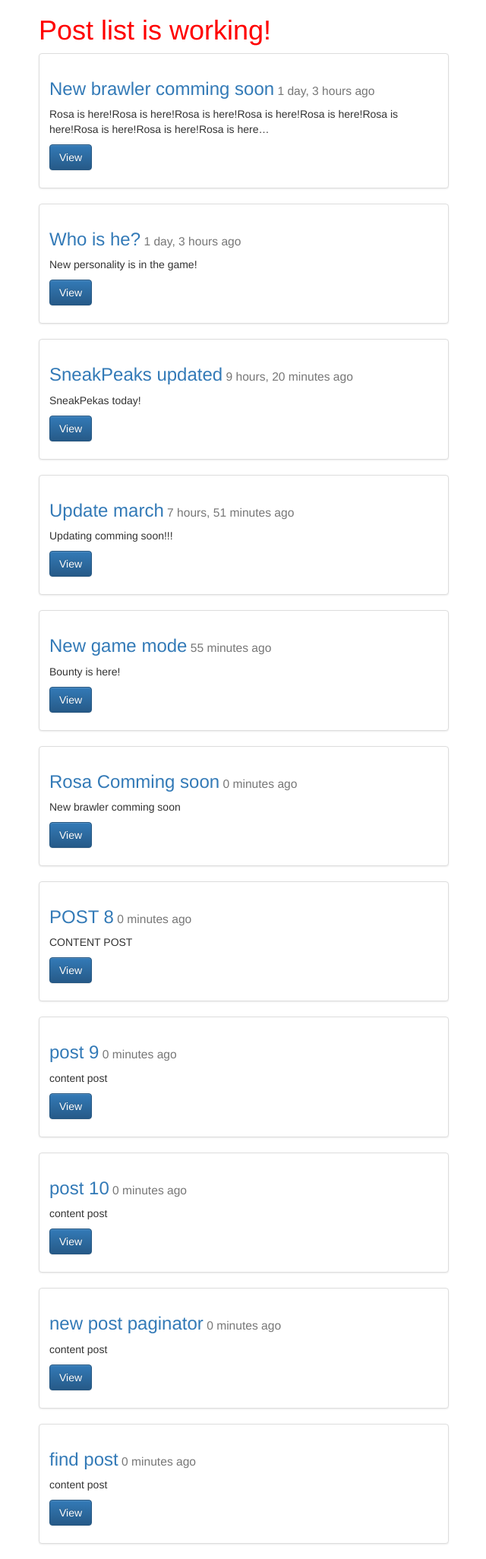
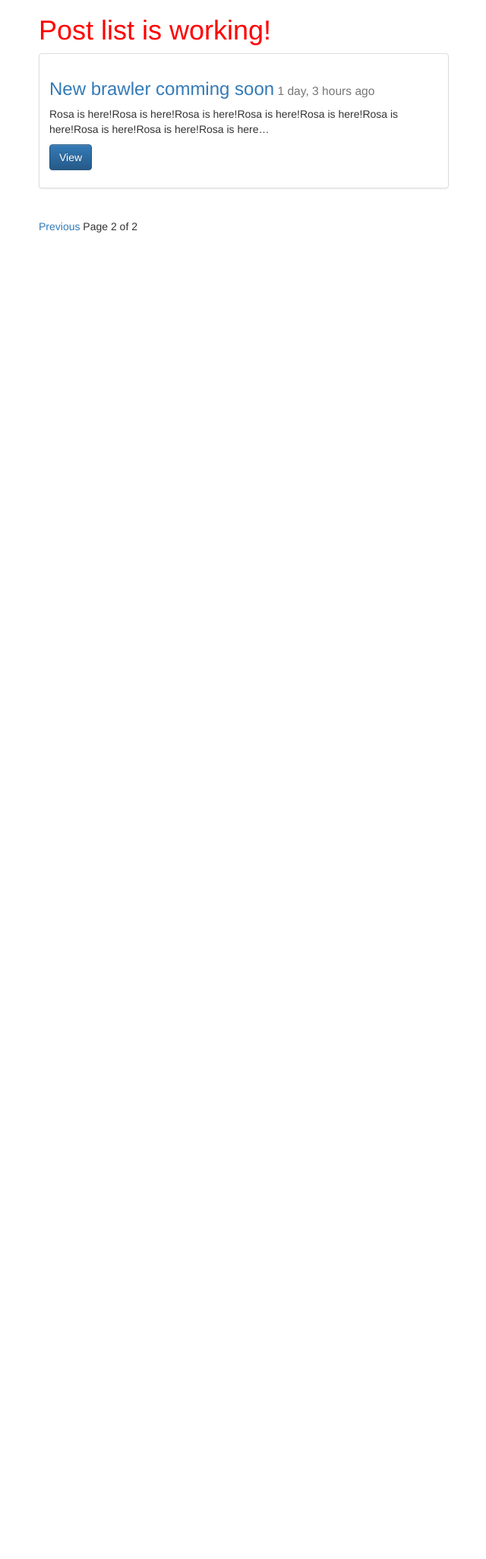
Before and after one commit to SoyLuisNieves/ApiBlogDjango, a Django app: page /posts/?page=2 in a window 1280 px wide. Shown: the whole page at 76% size, without its empty margins (319-959 px from the left). After the commit the page ends 306 px from the top, so only its background shows below. Run offline with Django 3.2, Linux system fonts and the light colour scheme; data comes from the database, SQL or seed files in the repository; both versions use the stored data as it was after the commit; some libraries are stand-ins or nearby versions.

Commit message:
Pagination by queryset was added to the list of posts

```diff
--- a/posts/views.py
+++ b/posts/views.py
@@ -1,4 +1,5 @@
 from django.contrib import messages
+from django.core.paginator import Paginator, EmptyPage, PageNotAnInteger
 from django.http import HttpResponse, HttpResponseRedirect
 from django.shortcuts import render, get_object_or_404, redirect
 
@@ -28,10 +29,22 @@ def post_detail(request, id=None):
     return render(request, "post_detail.html", context_data)
 
 def post_list(request):
-    queryset = Post.objects.all()
+    queryset_list = Post.objects.all().order_by("-timestamp")
+    paginator = Paginator(queryset_list, 10)
+
+    page_request_var = "page"
+    page = request.GET.get(page_request_var)
+    try:
+        queryset = paginator.page(page)
+    except PageNotAnInteger:
+        queryset = paginator.page(1)
+    except EmptyPage:
+        queryset = paginator.page(paginator.num_pages)
+
     context = {
         "object_list": queryset,
-        "title": "Post list is working!"
+        "title": "Post list is working!",
+        "page_request_var": page_request_var
     }
     return render(request, "post_list.html", context)
 
--- a/templates/post_list.html
+++ b/templates/post_list.html
@@ -20,6 +20,25 @@
       <hr>
     </div>
   {% endfor %}
+
+  <div class="pagination">
+    <span class="step-links">
+      {% if object_list.has_previous %}
+        <a href="?{{ page_request_var }}={{ object_list.previous_page_number }}">Previous</a>
+      {% endif %}
+
+      <span class="current">
+        Page {{ object_list.number }} of {{ object_list.paginator.num_pages }}
+      </span>
+
+      {% if object_list.has_next %}
+        <a href="?{{ page_request_var }}={{ object_list.next_page_number }}">Next</a>
+      {% endif %}
+
+
+    </span>
+  </div>
+
 </div>
 
 
```
Also changed, not shown: db.sqlite3.
